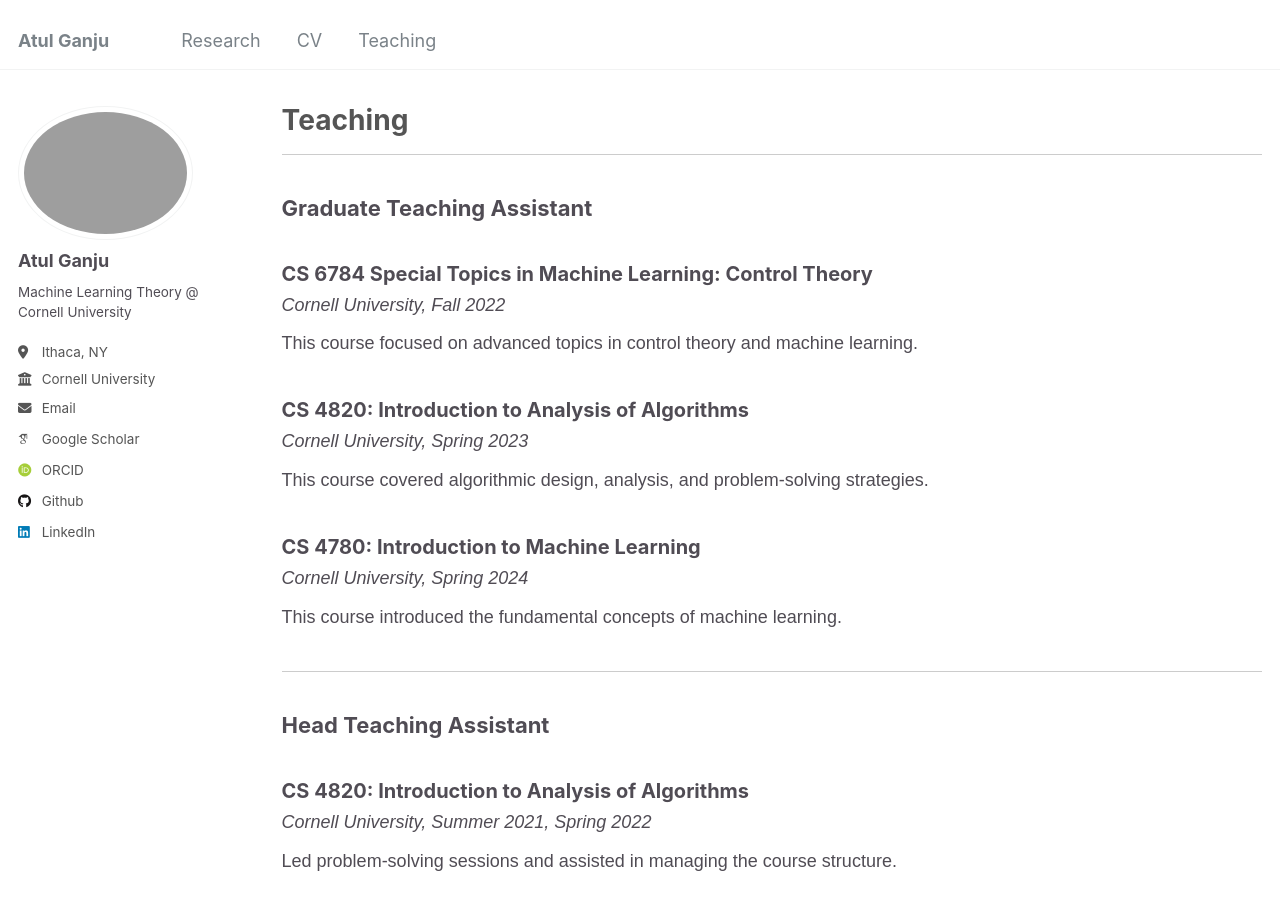
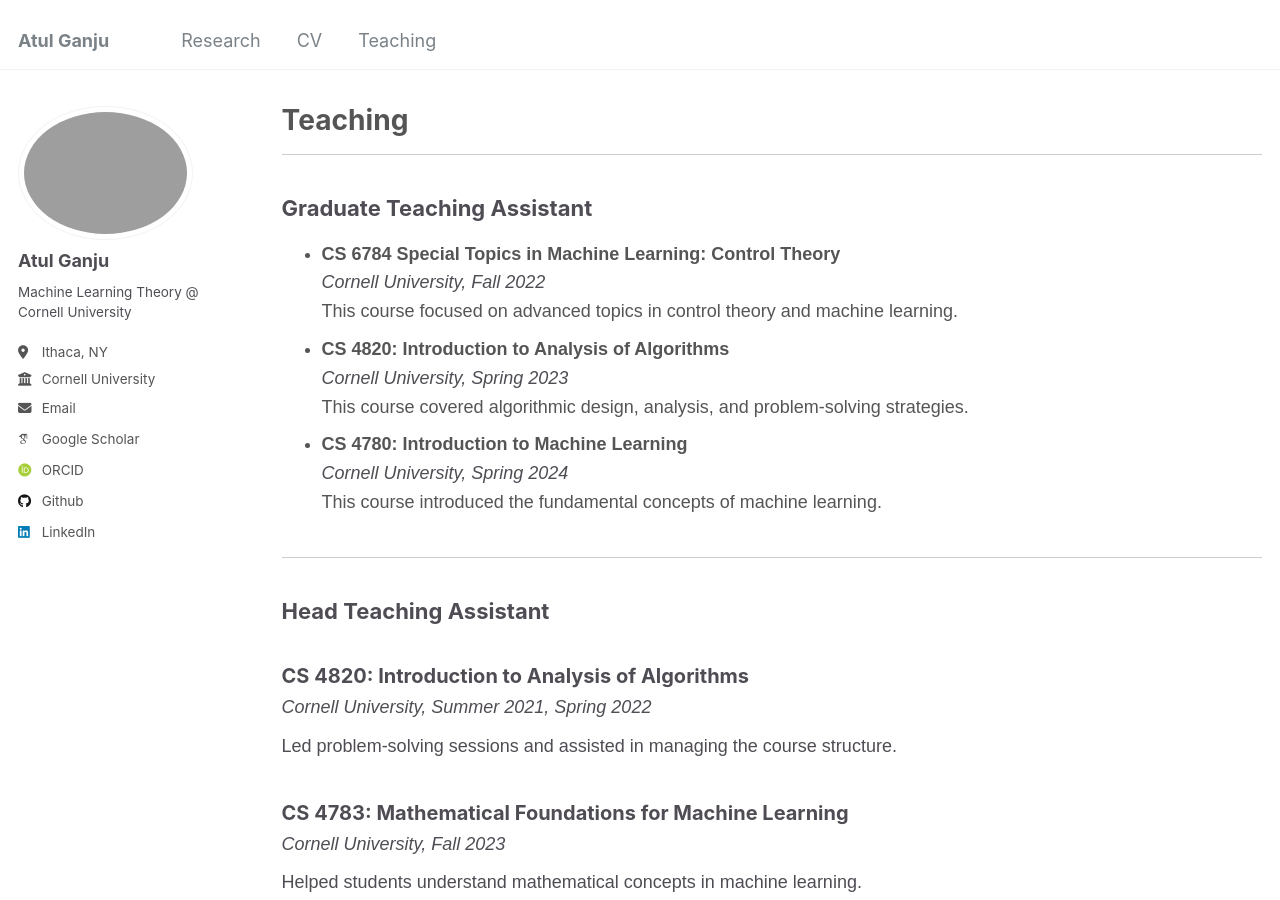
Before and after one commit to atulganju/atulganju.github.io, a Jekyll site: the page built from _pages/teaching.html, in a window 1280 px wide and 900 px high. Built offline with Jekyll 4.4.1, drawn with Linux system fonts in a browser that asks for light colours; some web fonts are replaced.

Commit message:
Update teaching.html

```diff
--- a/_pages/teaching.html
+++ b/_pages/teaching.html
@@ -56,17 +56,23 @@ author_profile: true
 
     <div class="teaching-experience">
         <h4>Graduate Teaching Assistant</h4>
-        <h3>CS 6784 Special Topics in Machine Learning: Control Theory</h3>
-        <p class="university-semester">Cornell University, Fall 2022</p>
-        <p>This course focused on advanced topics in control theory and machine learning.</p>
-
-        <h3>CS 4820: Introduction to Analysis of Algorithms</h3>
-        <p class="university-semester">Cornell University, Spring 2023</p>
-        <p>This course covered algorithmic design, analysis, and problem-solving strategies.</p>
-
-        <h3>CS 4780: Introduction to Machine Learning</h3>
-        <p class="university-semester">Cornell University, Spring 2024</p>
-        <p>This course introduced the fundamental concepts of machine learning.</p>
+        <ul>
+            <li>
+                <strong>CS 6784 Special Topics in Machine Learning: Control Theory</strong><br>
+                <span class="university-semester">Cornell University, Fall 2022</span><br>
+                This course focused on advanced topics in control theory and machine learning.
+            </li>
+            <li>
+                <strong>CS 4820: Introduction to Analysis of Algorithms</strong><br>
+                <span class="university-semester">Cornell University, Spring 2023</span><br>
+                This course covered algorithmic design, analysis, and problem-solving strategies.
+            </li>
+            <li>
+                <strong>CS 4780: Introduction to Machine Learning</strong><br>
+                <span class="university-semester">Cornell University, Spring 2024</span><br>
+                This course introduced the fundamental concepts of machine learning.
+            </li>
+        </ul>
     </div>
 
     <hr>
```
